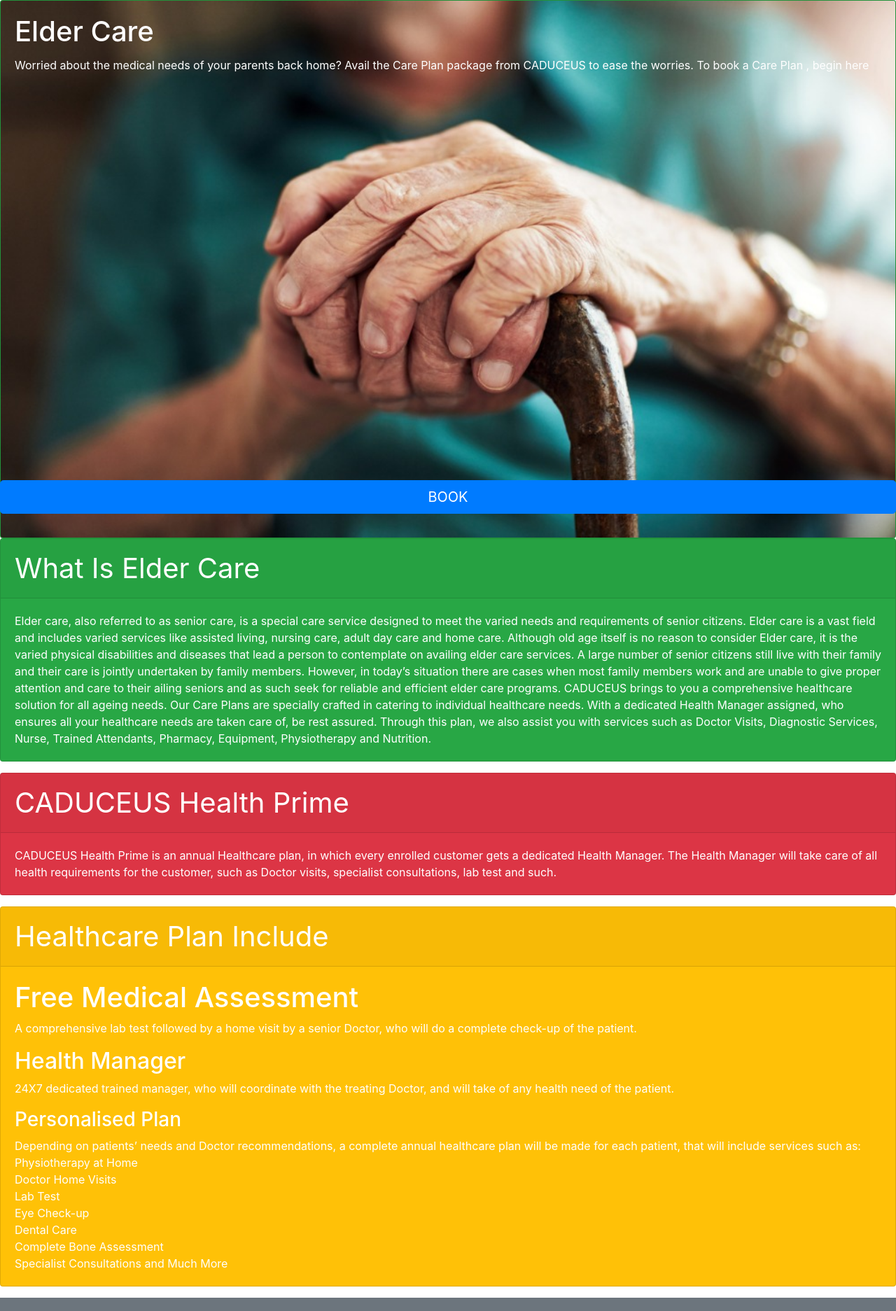
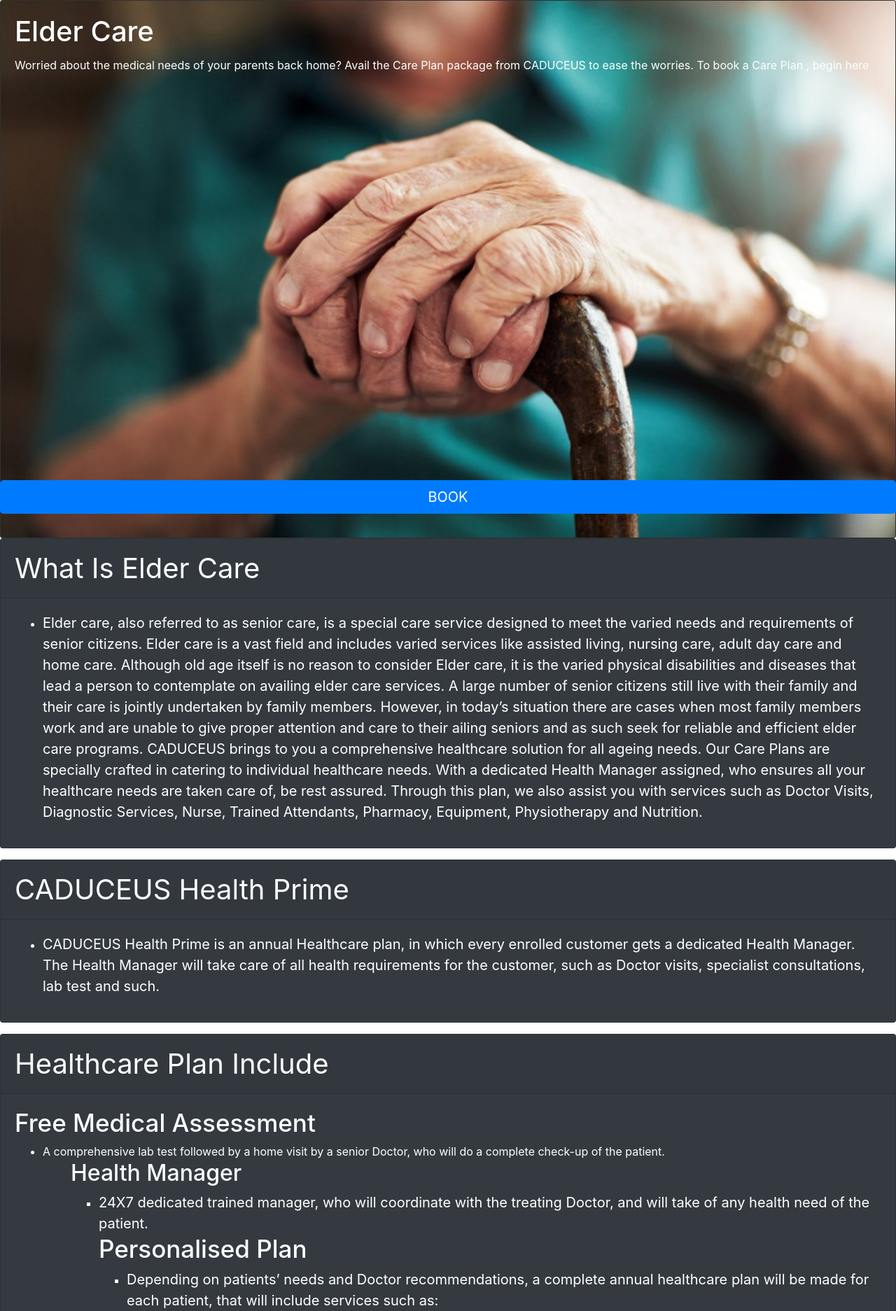
Before and after one commit to P-Srikrishna/WP-Project, a Django app: page /eldercare in a window 1280 px wide. Shown: the part 66-1939 px from the top of the page at 70% size. Run offline with Django 3.2, Linux system fonts and the light colour scheme; some libraries are stand-ins or nearby versions.

Commit message:
commit on 'main'

```diff
--- a/Caduceus/templates/Services-info-ElderCare.html
+++ b/Caduceus/templates/Services-info-ElderCare.html
@@ -7,7 +7,7 @@ Elder-Care
 {% block body %}
 
 
-<div class="card bg-success text-white">
+<div class="card bg-dark text-white">
   <img src="/static/ElderCare.jpg" class="card-img" alt="eldercare">
   <div class="card-img-overlay">
     <h5 class="card-title text-white" style="font-size:40px">Elder Care</h5>
@@ -16,11 +16,11 @@ Elder-Care
 
   </div>
 </div>
-<div class="card text-white bg-success mb-3" style="max-width: 100rem;">
+<div class="card text-white bg-dark mb-3" style="max-width: 100rem;">
   <div class="card-header" style="font-size: 40px">What Is Elder Care</div>
   <div class="card-body">
 
-    <p class="card-text">Elder care, also referred to as senior care, is a special care service designed to meet the
+   <ul><li> <p class="card-text" style="font-size: 20px;">Elder care, also referred to as senior care, is a special care service designed to meet the
       varied needs and requirements of senior citizens. Elder care is a vast field and includes varied services like
       assisted living, nursing care, adult day care and home care. Although old age itself is no reason to consider
       Elder care, it is the varied physical disabilities and diseases that lead a person to contemplate on availing
@@ -34,29 +34,29 @@ Elder-Care
       healthcare needs are taken care of, be rest assured. Through this plan, we also assist you with services such as
       Doctor Visits, Diagnostic Services, Nurse, Trained Attendants, Pharmacy, Equipment, Physiotherapy and Nutrition.
 
-    </p>
+    </p></li></ul>
   </div>
 </div>
-<div class="card text-white bg-danger mb-3" style="max-width: 100rem;">
+<div class="card text-white bg-dark mb-3 float-right" style="max-width: 100rem;">
   <div class="card-header" style="font-size: 40px">CADUCEUS Health Prime</div>
   <div class="card-body">
 
-    <p class="card-text">CADUCEUS Health Prime is an annual Healthcare plan, in which every enrolled customer gets a
+    <ul><li><p class="card-text" style="font-size: 20px;">CADUCEUS Health Prime is an annual Healthcare plan, in which every enrolled customer gets a
       dedicated Health Manager. The Health Manager will take care of all health requirements for the customer, such as
-      Doctor visits, specialist consultations, lab test and such.</p>
+      Doctor visits, specialist consultations, lab test and such.</p></li></ul>
   </div>
 </div>
-<div class="card text-white bg-warning mb-3" style="max-width: 100rem;">
+<div class="card text-white bg-dark mb-3 " style="max-width: 100rem;">
   <div class="card-header" style="font-size: 40px">Healthcare Plan Include</div>
   <div class="card-body">
-    <h1>Free Medical Assessment</h1>
-    <p class="card-text">A comprehensive lab test followed by a home visit by a senior Doctor, who will do a complete
-      check-up of the patient.</p>
-    <h2>Health Manager</h2>
-    <p class="card-text">24X7 dedicated trained manager, who will coordinate with the treating Doctor, and will take of
-      any health need of the patient.</p>
-    <h3>Personalised Plan</h3>
-    <p class="card-text">Depending on patients’ needs and Doctor recommendations, a complete annual healthcare plan will
+    <h1 style="font-size: 35px;">Free Medical Assessment</h1>
+    <ul><li><p class="card-text">A comprehensive lab test followed by a home visit by a senior Doctor, who will do a complete
+      check-up of the patient.</p></li><ul>
+    <h2 style="font-size: 35;">Health Manager</h2>
+    <ul><li><p class="card-text" style="font-size: 20px;">24X7 dedicated trained manager, who will coordinate with the treating Doctor, and will take of
+      any health need of the patient.</p></li><pl>
+    <h3 style="font-size: 35px;">Personalised Plan</h3>
+   <ul><li> <p class="card-text" style="font-size: 20px;">Depending on patients’ needs and Doctor recommendations, a complete annual healthcare plan will
       be made for each patient, that will include services such as:<br>
 
       Physiotherapy at Home<br>
@@ -65,8 +65,30 @@ Elder-Care
       Eye Check-up<br>
       Dental Care<br>
       Complete Bone Assessment<br>
-      Specialist Consultations and Much More<br></p>
+      Specialist Consultations and Much More<br></p></li></ul>
   </div>
 </div>
+<div class="card text-white bg-dark mb-3" style="max-width: 100rem;">
 
+  <div class="card-body">
+    <h5 class="card-title" style="font-size: 40px;">Importance Of Elderly Care</h5>
+    <ul><li><p class="card-text" style="font-size: 20px;">Getting old could be a difficult experience when your health starts to deteriorate and you get increasingly dependent on others for your daily activities. It is at this time that the elderly require the most care and compassion. The importance of a proper elderly care can never be overstated as they too deserve dignity of life. Although modern constraints of life do not always allow people to take care of their elderly however, they can always opt for appropriate elderly home health care service for the smooth functioning of their life.</p></li><ul>
+  </div>
+</div>
+<div class="card text-white bg-dark mb-3" style="max-width: 100rem;">
+
+  <div class="card-body">
+    <h5 class="card-title" style="font-size: 40px;">When Is Elder Care Needed?</h5>
+   <ul><li> <p class="card-text" style="font-size: 20px;">Elder care becomes necessary when old people start facing troubles with daily life activities like cooking, cleaning, bathing, taking medicines etc, and there is no family member available to look over them. Varied diseases and physical disabilities in old people also make elder care mandatory for them, so that they too can live independently and with dignity.
+
+    The type of geriatric care needed depends on the health condition of the old person and the severity of the problem and the type of care needed. Most people don’t require full time nurses, while there are a few who needed a 24/7 caregiver owing to the severity of their problem.</p></li></ul>
+  </div>
+</div>
+<div class="card bg-dark text-white">
+  <div class="card bg-dark text-white">
+    <img src="https://4.s.portea.com/wp-content/uploads/2016/02/Portea-Elder-Care-at-Home-Plans.jpg" class="card-img" alt="medical">
+
+  </div>
+
+</div>
 {% endblock body %}
```
